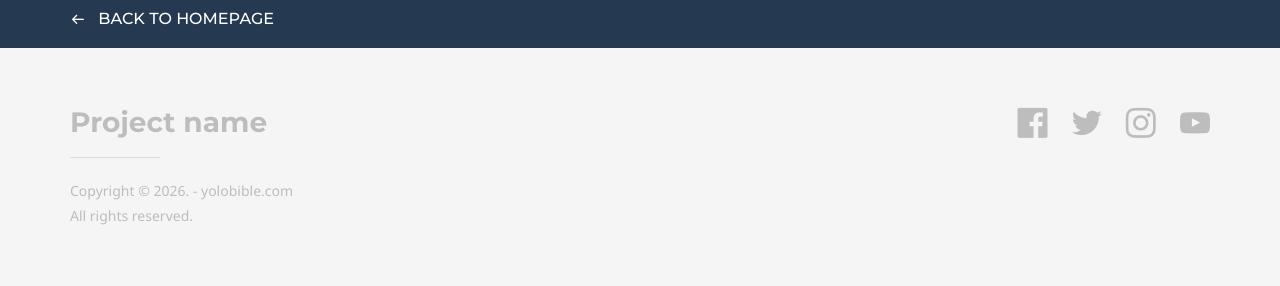
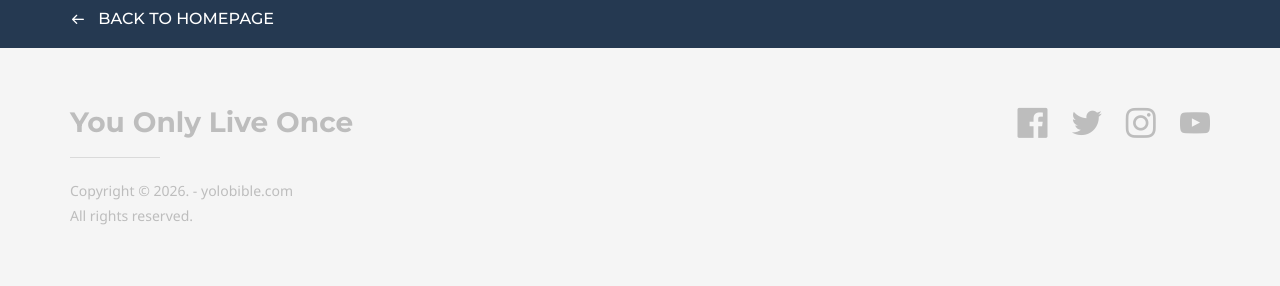
Before and after one commit to yolobible/yolobible.github.io, a Jekyll site: the page built from default.md, in a window 1280 px wide. Shown: the part 940-1226 px from the top of the page. Built offline with Jekyll 4.4.1, drawn with Linux system fonts in a browser that asks for light colours; some web fonts are replaced.

Commit message:
Update _config.yml

```diff
--- a/_config.yml
+++ b/_config.yml
@@ -16,7 +16,7 @@ doks:
     footer:
         content:
             logo:
-                text: Project name
+                text: You Only Live Once
                 image:
             copyright: Copyright &copy; 2026. - yolobible.com <br>All rights reserved.
         social_list:
```
